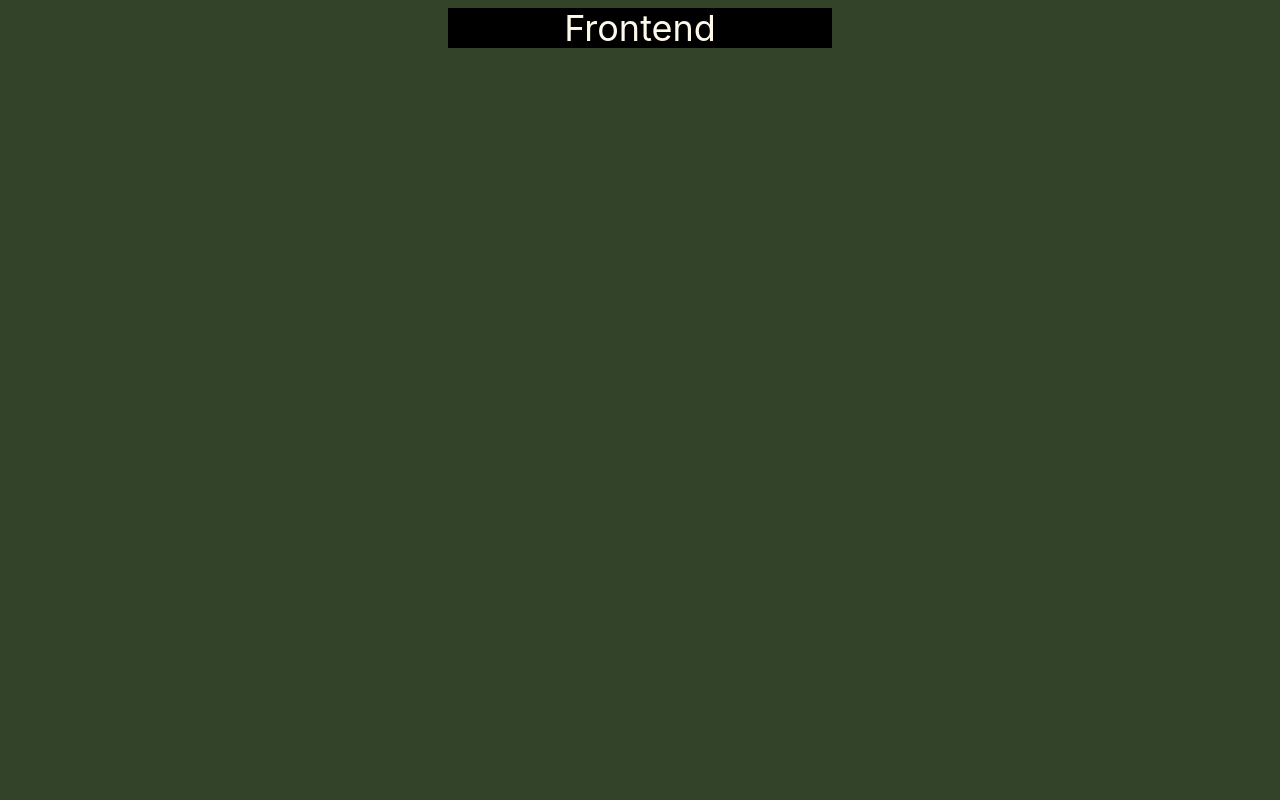
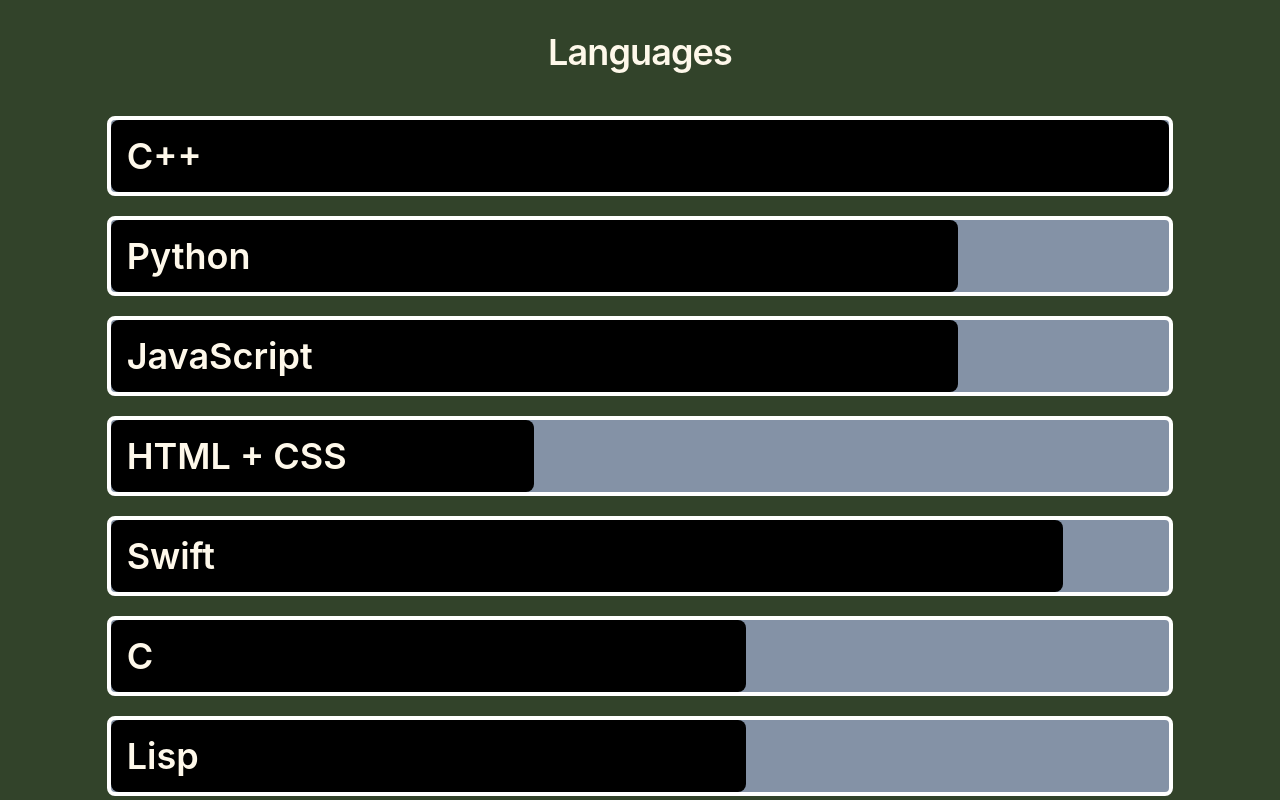
Before and after one commit to bulenty584/personal-website, a React (Create React App) app: page / in a window 1280 px wide. Shown: the part 1800-2600 px from the top of the page. Before the commit the page ends 1880 px from the top, so only its background shows below. Built offline with nearby package versions, Linux system fonts and the light colour scheme.

Commit message:
preliminary skills section.

```diff
--- a/src/App.js
+++ b/src/App.js
@@ -39,8 +39,8 @@
           </div>
         </div>
         <Experience />
+        </div>
         <Skills />
-        </div>
       </div>
     </>
   );
--- a/src/Skills/Skills.js
+++ b/src/Skills/Skills.js
@@ -4,8 +4,8 @@
 function Skills() {
     return (
         <>
-        <div className="flex items-center justify-center mt-12">
-            <div className="space-y-2 pb-8 pt-6 md:space-y-5"
+        <div className="flex mt-12">
+            <div className="space-y-2 pb-8 pt-6 md:space-y-5 items-center justify-center w-full"
                 data-aos="fade-up"
                 data-aos-duration="1000"
             >
@@ -14,17 +14,56 @@
                 >
                     Skills
                 </h1>
-                <div className="box-border flex-row">
-                    <div className="box-border flex flex-col items-center justify-center bg-black w-96">
-                        <h2 className=" text-warm_white text-4xl"
-                            id="skills"
-                        >
-                            Frontend
-                        </h2>
-                    </div>
+                <h2 className="pt-6 pb-6  text-center w-full font-semibold tracking-tight sm:text-3xl sm:leading-10 md:text-4xl md:leading-14 text-warm_white">
+                    Languages
+                </h2>
+                <div class="mx-auto box-border w-5/6 bg-gray rounded-lg border-4 border-white">
+                    <div class="p-4 bg-black rounded-lg max-h-full text-warm_white font-semibold text-4xl" style={{width: "100%"}}> C++ </div>
                 </div>
+                <div class="mx-auto box-border w-5/6 bg-gray rounded-lg border-4 border-white">
+                    <div class="p-4 bg-black rounded-lg max-h-full text-warm_white font-semibold text-4xl" style={{width: "80%"}}> Python </div>
+                </div>
+                <div class="mx-auto box-border w-5/6 bg-gray rounded-lg border-4 border-white">
+                    <div class="p-4 bg-black rounded-lg max-h-full text-warm_white font-semibold text-4xl" style={{width: "80%"}}> JavaScript </div>
+                </div>
+                <div class="mx-auto box-border w-5/6 bg-gray rounded-lg border-4 border-white">
+                    <div class="p-4 bg-black rounded-lg max-h-full text-warm_white font-semibold text-4xl" style={{width: "40%"}}> HTML + CSS </div>
+                </div>
+                <div class="mx-auto box-border w-5/6 bg-gray rounded-lg border-4 border-white">
+                    <div class="p-4 bg-black rounded-lg max-h-full text-warm_white font-semibold text-4xl" style={{width: "90%"}}> Swift </div>
+                </div>
+                <div class="mx-auto box-border w-5/6 bg-gray rounded-lg border-4 border-white">
+                    <div class="p-4 bg-black rounded-lg max-h-full text-warm_white font-semibold text-4xl" style={{width: "60%"}}> C </div>
+                </div>
+                <div class="mx-auto box-border w-5/6 bg-gray rounded-lg border-4 border-white">
+                    <div class="p-4 bg-black rounded-lg max-h-full text-warm_white font-semibold text-4xl" style={{width: "60%"}}> Lisp </div>
+                </div>
+                <div class="mx-auto box-border w-5/6 bg-gray rounded-lg border-4 border-white">
+                    <div class="p-4 bg-black rounded-lg max-h-full text-warm_white font-semibold text-4xl" style={{width: "40%"}}> SQL </div>
+                </div>
+
+                <h2 className="pt-10 pb-6  text-center w-full font-semibold tracking-tight sm:text-3xl sm:leading-10 md:text-4xl md:leading-14 text-warm_white">
+                    Frameworks
+                </h2>
+                <div class="mx-auto box-border w-5/6 bg-gray rounded-lg border-4 border-white">
+                    <div class="p-4 bg-black rounded-lg max-h-full text-warm_white font-semibold text-4xl" style={{width: "100%"}}> Git </div>
+                </div>
+                <div class="mx-auto box-border w-5/6 bg-gray rounded-lg border-4 border-white">
+                    <div class="p-4 bg-black rounded-lg max-h-full text-warm_white font-semibold text-4xl" style={{width: "100%"}}> React.js/Node.js </div>
+                </div>
+                <div class="mx-auto box-border w-5/6 bg-gray rounded-lg border-4 border-white">
+                    <div class="p-4 bg-black rounded-lg max-h-full text-warm_white font-semibold text-4xl" style={{width: "80%"}}> Emacs </div>
+                </div>
+                <div class="mx-auto box-border w-5/6 bg-gray rounded-lg border-4 border-white">
+                    <div class="p-4 bg-black rounded-lg max-h-full text-warm_white font-semibold text-4xl" style={{width: "80%"}}>  Linux </div>
+                </div>
+                <div class="mx-auto box-border w-5/6 bg-gray rounded-lg border-4 border-white">
+                    <div class="p-4 bg-black rounded-lg max-h-full text-warm_white font-semibold text-4xl" style={{width: "80%"}}>  GDB/Valgrind </div>
+                </div>
+
             </div>
         </div>
+
         </>
     )};
 
--- a/src/TopBar/TopBar.js
+++ b/src/TopBar/TopBar.js
@@ -19,6 +19,9 @@
                 <a className="link" href="#exp">
                   Experience
                 </a>
+                <a className="link" href="#skills">
+                  Skills
+                </a>
                 <a href="/BYResume24.pdf" target="_blank" rel="noopener noreferrer">
                   Resume
                 </a>
```
